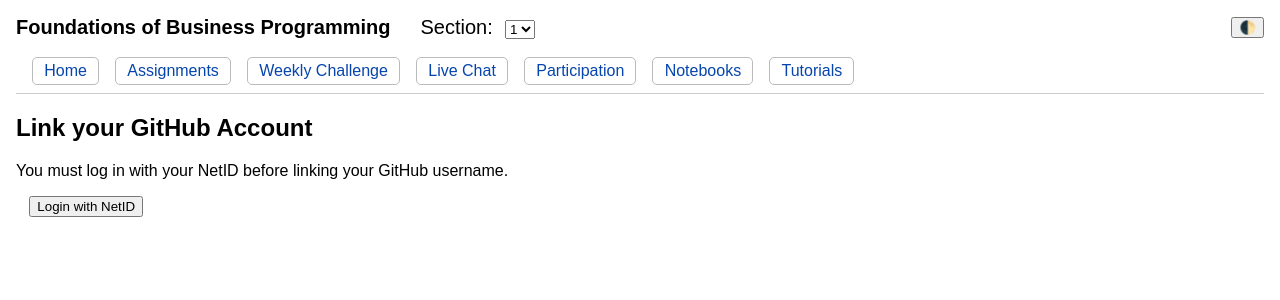
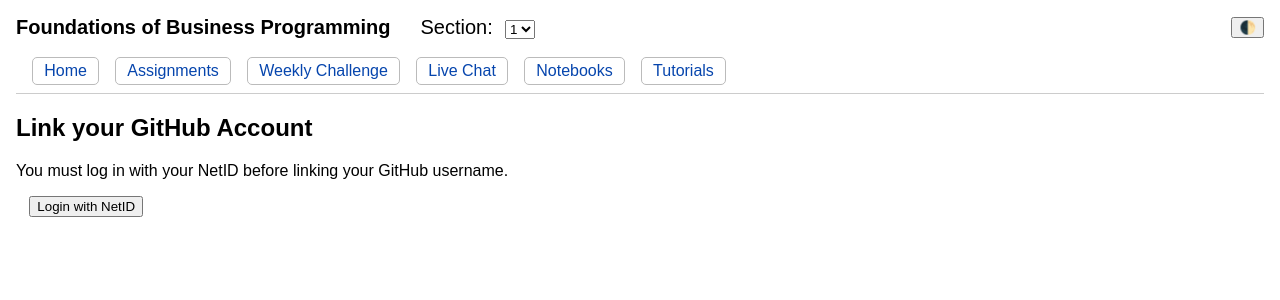
Before and after one commit to nathanielhobbs/foundations-site, a Flask app: page /assignments in a window 1280 px wide. Shown: the top 300 px of the page. Run offline with Flask 3, Linux system fonts and the light colour scheme.

Commit message:
removed link to see participation

```diff
--- a/templates/base.html
+++ b/templates/base.html
@@ -95,7 +95,7 @@
           <a href="/assignments" style="margin-right: 1em; text-decoration: none;">Assignments</a>
           <a href="/weekly_challenge" style="margin-right: 1em; text-decoration: none;">Weekly Challenge</a>
           <a id="chatLink" href="/chat/1" style="margin-right: 1em; text-decoration: none;">Live Chat</a>
-          <a href="/participation_search" style="margin-right: 1em; text-decoration: none;">Participation</a>
+	  <!--<a href="/participation_search" style="margin-right: 1em; text-decoration: none;">Participation</a>-->
           <a href="/notebooks" style="margin-right: 1em; text-decoration: none;">Notebooks</a>
           <a href="/tutorials" style="margin-right: 1em; text-decoration: none;">Tutorials</a>
         </div>
```
